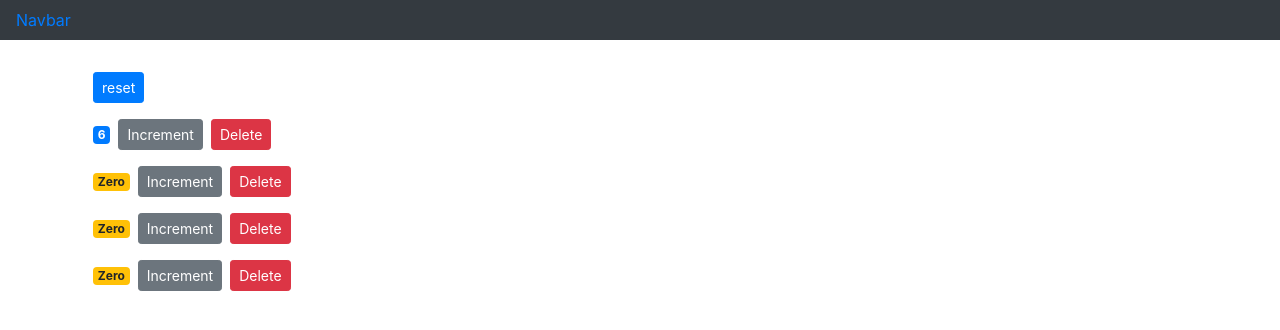
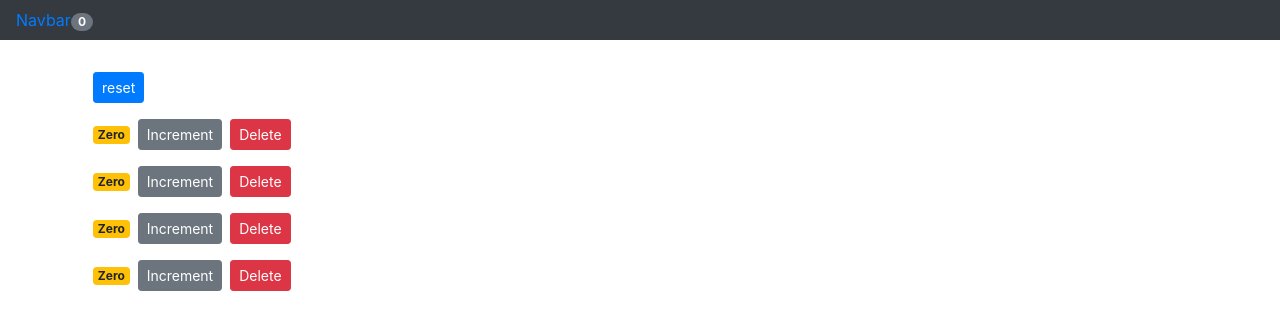
Before and after one commit to s-as-as100/vidlyRP, a React (Create React App) app: page / in a window 1280 px wide. Shown: the top 330 px of the page. Built offline with nearby package versions, Linux system fonts and the light colour scheme.

Commit message:
create a stateless components nd not use to pass data using this. props in class compound

```diff
--- a/src/App.js
+++ b/src/App.js
@@ -1,19 +1,54 @@
 
-import React from 'react';
+
+import React, { Component } from 'react';
 import './App.css';
 import Counters from './components/counters';
 import Navbar from './components/navbar';
 
-function App() {
-  return (
-    <React.Fragment>
-      <Navbar/>
-      <main class="container">
-        <Counters/>
-        </main>
-    </React.Fragment>
+ class App extends Component {
+  state = {
+    counters: [
+        {id:1 , value: 0},
+        {id:2 , value: 0},
+        {id:3 , value: 0},
+        {id:4 , value: 0}
+    ]
+};
+handleIncrement = counter => {
+    const counters = [...this.state.counters];
+    const index = counters.indexOf(counter);
+    counters[index] = { ...counter};
+    counters[index].value++;
+    this.setState({counters})
 
-  );
 }
+handleDelete = (counterId) =>{
+    const counters = this.state.counters.filter( c => c.id !== counterId);
+    this.setState({counters})
+}
+handleReset = () => {
+    const counters = this.state.counters.map( c => {
+        c.value = 0;
+        return c;
+    });
+    this.setState({counters})
+}
+   render() {
+     return (
+       <React.Fragment>
+            <Navbar totalCounters ={this.state.counters.filter(c => c.value > 0).length}  />
+            <main className="container">
+              <Counters
+              counters = {this.state.counters}
+              onReset= {this.handleReset}
+              onDelete= {this.handleDelete}
+              onIncrement= {this.handleIncrement}
 
-export default App;
+              />
+            </main>
+       </React.Fragment>
+      );
+   }
+ }
+
+ export default App;
--- a/src/components/counters.jsx
+++ b/src/components/counters.jsx
@@ -2,44 +2,18 @@
 import Counter from './counter';
 
 class Counters extends Component {
-    state = {
-        counters: [
-            {id:1 , value: 6},
-            {id:2 , value: 0},
-            {id:3 , value: 0},
-            {id:4 , value: 0}
-        ]
-    };
-    handleIncrement = counter => {
-        const counters = [...this.state.counters];
-        const index = counters.indexOf(counter);
-        counters[index] = { ...counter};
-        counters[index].value++;
-        this.setState({counters})
 
-    }
-    handleDelete = (counterId) =>{
-        const counters = this.state.counters.filter( c => c.id !== counterId);
-        this.setState({counters})
-    }
-    handleReset = () => {
-        const counters = this.state.counters.map( c => {
-            c.value = 0;
-            return c;
-        });
-        this.setState({counters})
-    }
     render() {
         return ( <div>
-                <button onClick={this.handleReset}className="btn btn-primary btn-sm m-2">reset</button>
+                <button onClick={this.props.onReset}className="btn btn-primary btn-sm m-2">reset</button>
             {
-                this.state.counters.map(counter =>
+                this.props.counters.map(counter =>
                 <Counter key={counter.id}
                 // value={counter.value}
                 // id= {counter.id}
                 counter={counter}
-                onIncrement= {this.handleIncrement}
-                onDelete= {this.handleDelete}/>
+                onIncrement= {this.props.onIncrement}
+                onDelete= {this.props.onDelete}/>
                 // key attribute is used internally by react
 
                     )
--- a/src/components/navbar.jsx
+++ b/src/components/navbar.jsx
@@ -1,17 +1,23 @@
-import React, { Component } from 'react';
+import React from 'react';
 
-class Navbar extends Component {
-    state = {  }
-    render() {
+
+// stateless components
+
+const Navbar = (props) => {
+
+
         return (
 
-                <nav className="navbar navbar-expand-md navbar-dark bg-dark mb-4">
-                    <a className='navbar-band' href='#'>Navbar</a>
-                </nav>
+            <nav className="navbar navbar-expand-md navbar-dark bg-dark mb-4">
+                <a className='navbar-band' href='#'>Navbar
+                <span className="badge badge-pill badge-secondary">{props.totalCounters}</span>
+                </a>
+            </nav>
 
-          );
-    }
+      );
+
 }
+
 
 export default Navbar;
 // when there is no parent child relation b/w two components nd
```
